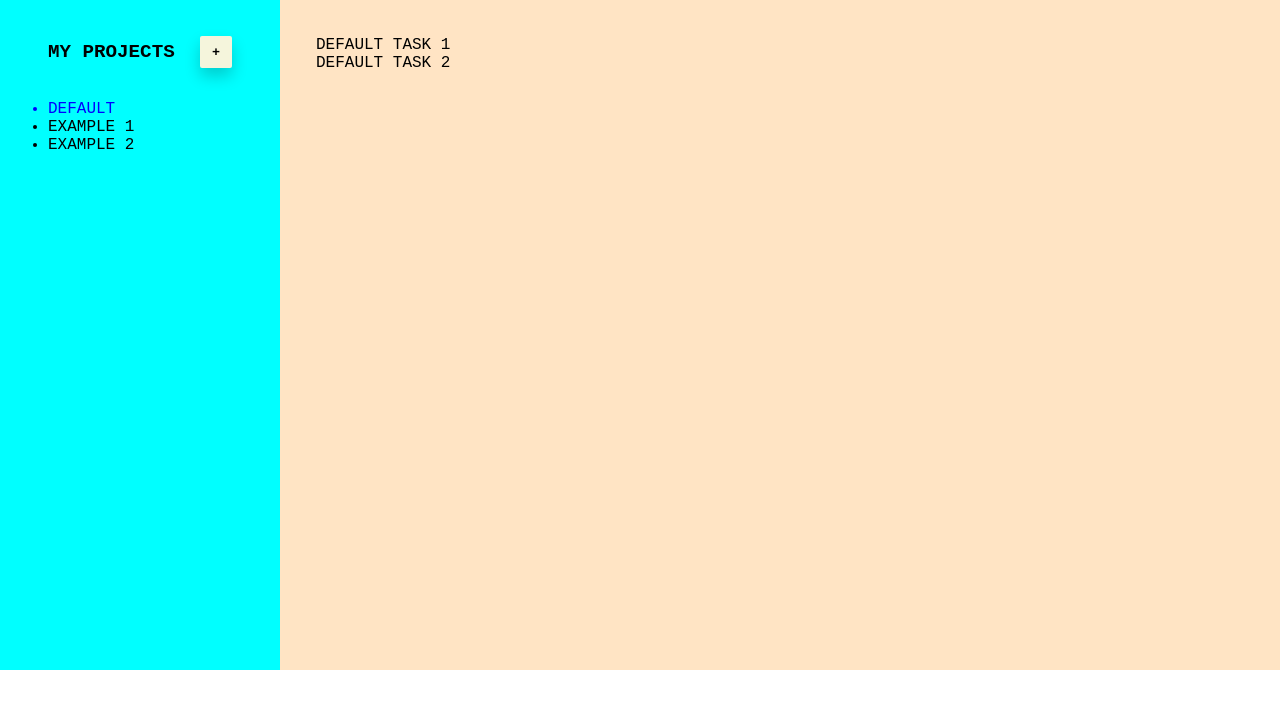
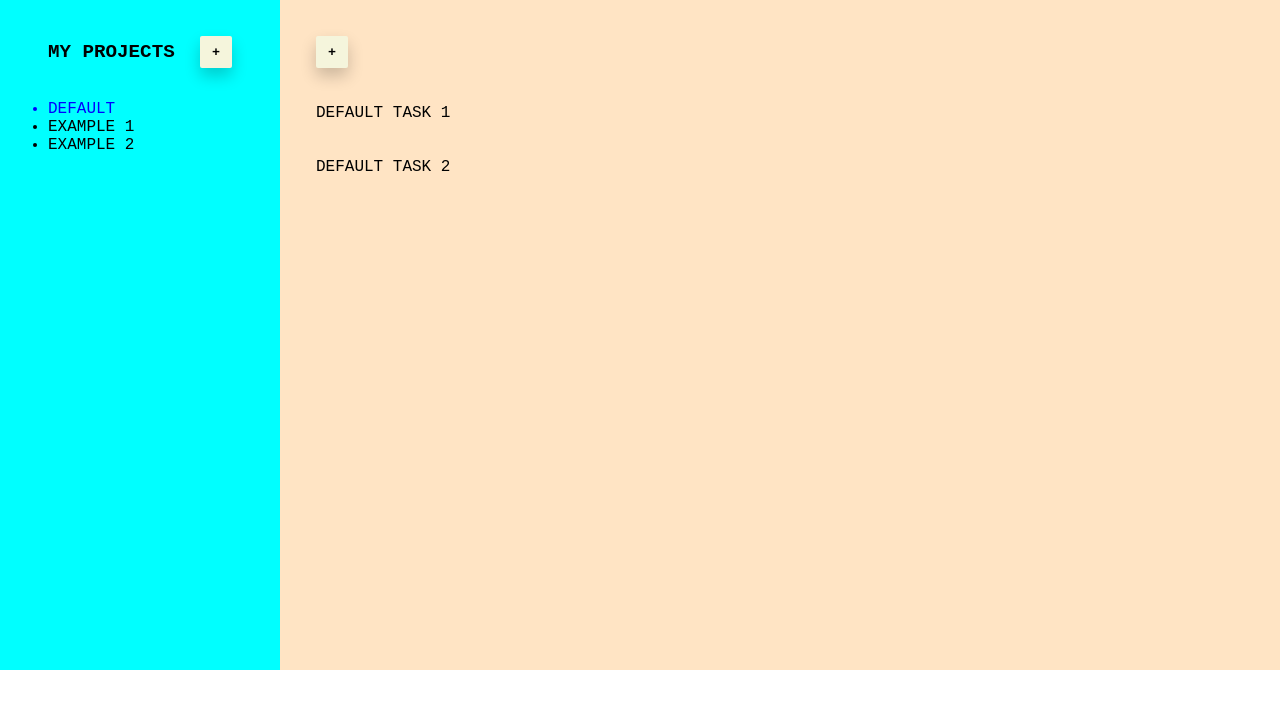
Before and after one commit to LozzyChops/todo, a website built with webpack: page src/index.html in a window 1280 px wide. Built offline with nearby package versions, Linux system fonts and the light colour scheme.

Commit message:
Fix missing add task button

```diff
--- a/src/DOM.js
+++ b/src/DOM.js
@@ -34,6 +34,7 @@ function setUpInitHTML() {
   DOMNodes.divRoot.classList.add('flex-container')
   DOMNodes.divProjectList.classList.add('flex-container')
   DOMNodes.divProjectListHeading.classList.add('flex-container')
+  DOMNodes.divContent.classList.add('flex-container')
   DOMNodes.btnContent.classList.add('add-button')
   DOMNodes.hdrProjectList.classList.add('header')
   DOMNodes.btnProjectList.classList.add('add-button')
@@ -112,6 +113,13 @@ const emptyTasksDisplay = () => {
   DOMNodes.divContent.remove()
   DOMNodes.divContent = document.createElement('div')
   DOMNodes.divContent.setAttribute('id', 'content')
+  DOMNodes.divContent.classList.add('flex-container')
+
+  DOMNodes.btnContent = document.createElement('button')
+  DOMNodes.btnContent.classList.add('add-button')
+  DOMNodes.btnContent.textContent = '+'
+
+  DOMNodes.divContent.appendChild(DOMNodes.btnContent)
   DOMNodes.divRoot.appendChild(DOMNodes.divContent)
 }
 
--- a/src/styles.css
+++ b/src/styles.css
@@ -68,6 +68,8 @@
 }
 
 #content {
+  flex-direction: column;
+  gap: 36px;
   background-color: bisque;
   width: 100%;
   height: 100%;
```
